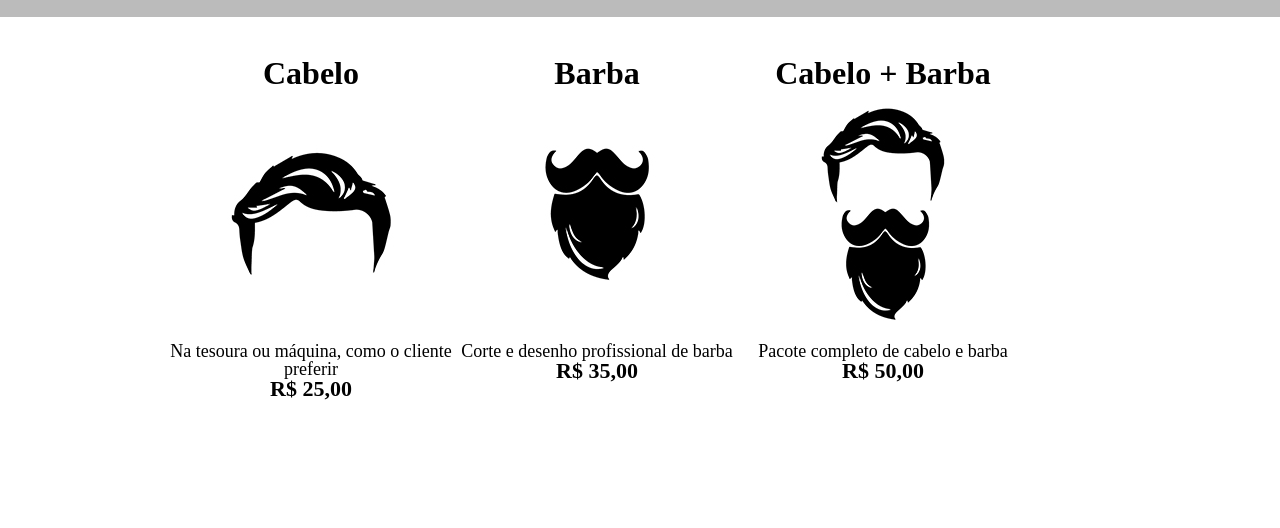
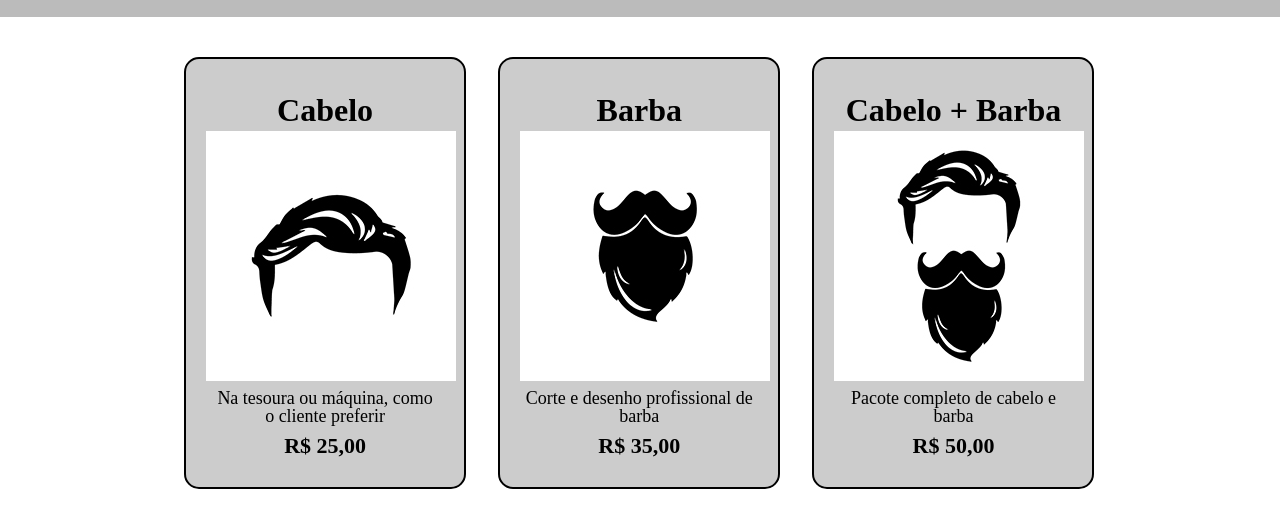
Before and after one commit to bruno-holanda15/Alura-HTML-CSS, a plain HTML site: page produtos.html in a window 1280 px wide. Shown: the part 276-804 px from the top of the page. Drawn offline with Linux system fonts and the light colour scheme.

Commit message:
Adicionando borda e ajustando espaçamentos interno e externos da produtos li

```diff
--- a/css/produtos.css
+++ b/css/produtos.css
@@ -39,18 +39,30 @@ nav a{
     text-align: center;
     width: 30%;
     vertical-align: top;
+    background-color: #cccccc;
+    margin: 0 1.5%;
+    padding: 30px 20px;
+    box-sizing: border-box;
+    /* border-color: #000000;
+    border-width: 2px;
+    border-style: solid; */
+    border-radius: 15px;
+    border:2px solid #000000
 }
 
 .produtos h2{
     font-weight: bold;
     font-size: 32px;
+    margin: 5px;
 }
 
 .produto-descricao{
     font-size: 18px;
+    margin: 5px;
 }
 
 .produto-preco{
     font-weight: bold;
     font-size: 22px;
+    margin-top: 10px;
 }
```
